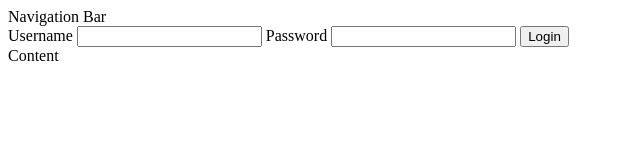
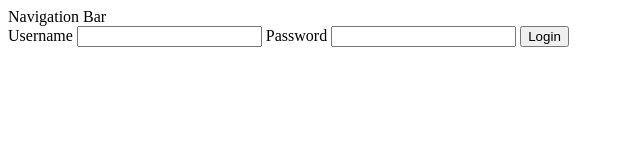
Before and after one commit to DCDoncaster/wordleClone, a website: page public/index.html in a window 1280 px wide. Shown: the full height of the page, 0-640 px from the left. Drawn offline with Linux system fonts and the light colour scheme.

Commit message:
Minor html/css tweeks

```diff
--- a/public/css/style.css
+++ b/public/css/style.css
@@ -1,2 +1,3 @@
 #loader {display: none}
 #register-form {display:none}
+/* #login-form {display:none} */
--- a/public/index.html
+++ b/public/index.html
@@ -34,7 +34,7 @@
         <button id="register-btn" form="register-form" type="submit">Register</button>
       </form>
       <div id="loader"><div class="lds-hourglass" ></div></div>
-      <div id="content">Content</div>
+      <div id="content"></div>
     </section>
   </body>
 </html>
```
